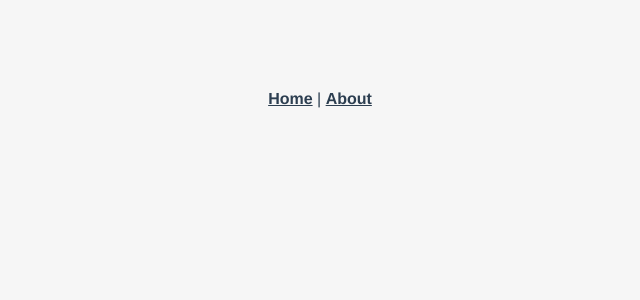
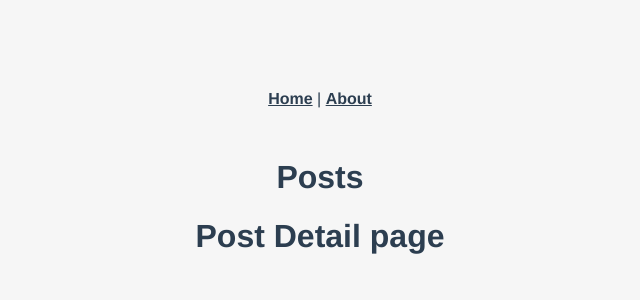
Before and after one commit to mysoyul/vue3-todo-ts-cli, a Vue app: page /posts/1 in a window 1280 px wide. Before the commit this address had no page. Shown: the top 300 px of the page, without its empty margins (320-960 px from the left). Built offline with nearby package versions, Linux system fonts and the light colour scheme.

Commit message:
post view 컴포넌트 추가

```diff
--- /dev/null
+++ b/src/views/PostDetail.vue
@@ -0,0 +1,5 @@
+<template>
+    <div>
+        <h1>Post Detail page</h1>
+    </div>
+</template>
--- /dev/null
+++ b/src/views/PostList.vue
@@ -0,0 +1,6 @@
+<template>
+    <div>
+        <h1>Posts</h1>
+        <router-view></router-view>
+    </div>
+</template>
--- /dev/null
+++ b/src/views/PostNew.vue
@@ -0,0 +1,5 @@
+<template>
+    <div>
+        <h1>Post New page</h1>
+    </div>
+</template>
```
Also changed, not shown: src/router/index.ts (+12 -1 lines).
